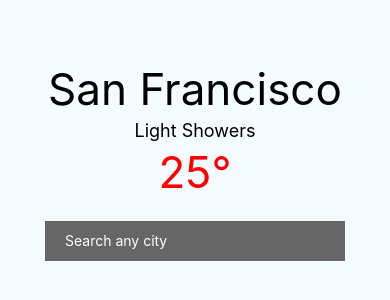
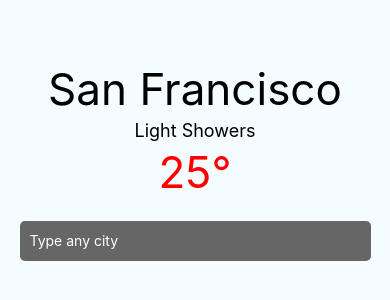
Before and after one commit to majiyd/WeatherApp, a React Native app: screen / in a window 390 px wide. Shown: the part 262-562 px from the top of the page. Built offline with nearby package versions, Linux system fonts and the light colour scheme.

Commit message:
Imported component

```diff
--- a/App.js
+++ b/App.js
@@ -3,10 +3,10 @@ import {
   Platform,
   StyleSheet,
   Text,
-  View,
-  TextInput,
   KeyboardAvoidingView
 } from "react-native";
+
+import SearchInput from "./components/SearchInput";
 
 export default class App extends Component {
   render() {
@@ -18,12 +18,7 @@ export default class App extends Component {
           25°
         </Text>
 
-        <TextInput
-          placeholder="Search any city"
-          placeholderTextColor="white"
-          style={styles.textInput}
-          clearButtonMode="always"
-        />
+        <SearchInput placeholder={"Type any city"}/>
       </KeyboardAvoidingView>
     );
   }
@@ -56,15 +51,6 @@ const styles = StyleSheet.create({
   },
   redText: {
     color: "red"
-  },
-  textInput: {
-    backgroundColor: "#666",
-    color: "white",
-    height: 40,
-    width: 300,
-    marginTop: 20,
-    marginHorizontal: 20,
-    paddingHorizontal: 20,
-    alignSelf: "center"
   }
+
 });
--- /dev/null
+++ b/components/SearchInput.js
@@ -0,0 +1,36 @@
+import React, { Component } from 'react';
+import { StyleSheet, TextInput, View  } from 'react-native';
+
+class SearchInput extends Component {
+
+  render() {
+    return (
+      <View style={styles.container}>
+        <TextInput
+          autoCorrect={false}
+          placeholder={this.props.placeholder}
+          placeholderTextColor="white"
+          style={styles.textInput}
+          clearButtonMode="always"
+        />
+      </View>
+    );
+  }
+}
+
+const styles = StyleSheet.create({
+  container: {
+    height: 40,
+    marginTop: 20,
+    marginHorizontal: 40,
+    paddingHorizontal: 10,
+    borderRadius: 5,
+    backgroundColor: "#666",
+    width: "90%"
+  },
+  textInput: {
+    flex: 1,
+    color: "white",
+  }
+})
+export default SearchInput;
```
Also changed, not shown: 1 other file (tests, documents, lock files or other folders).
